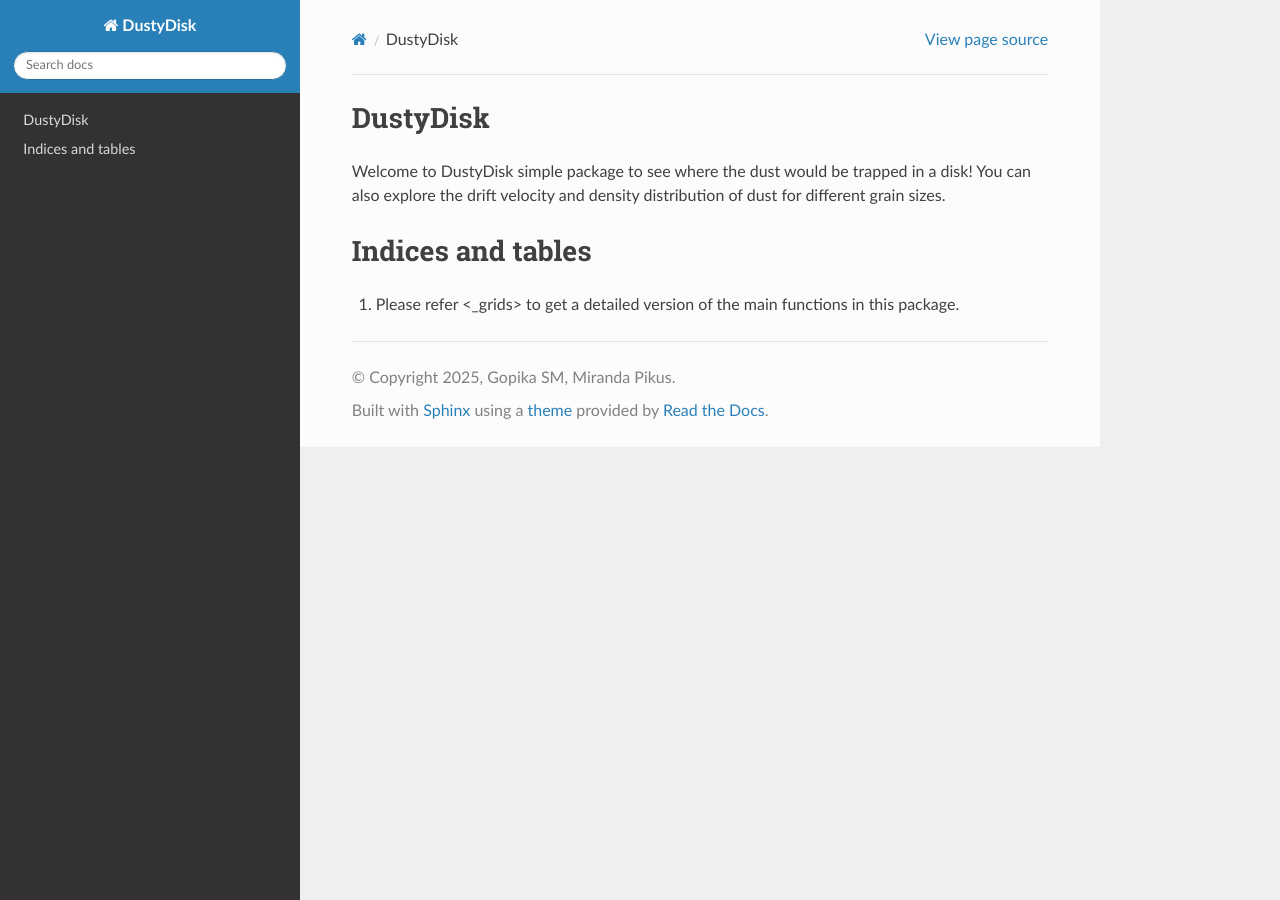
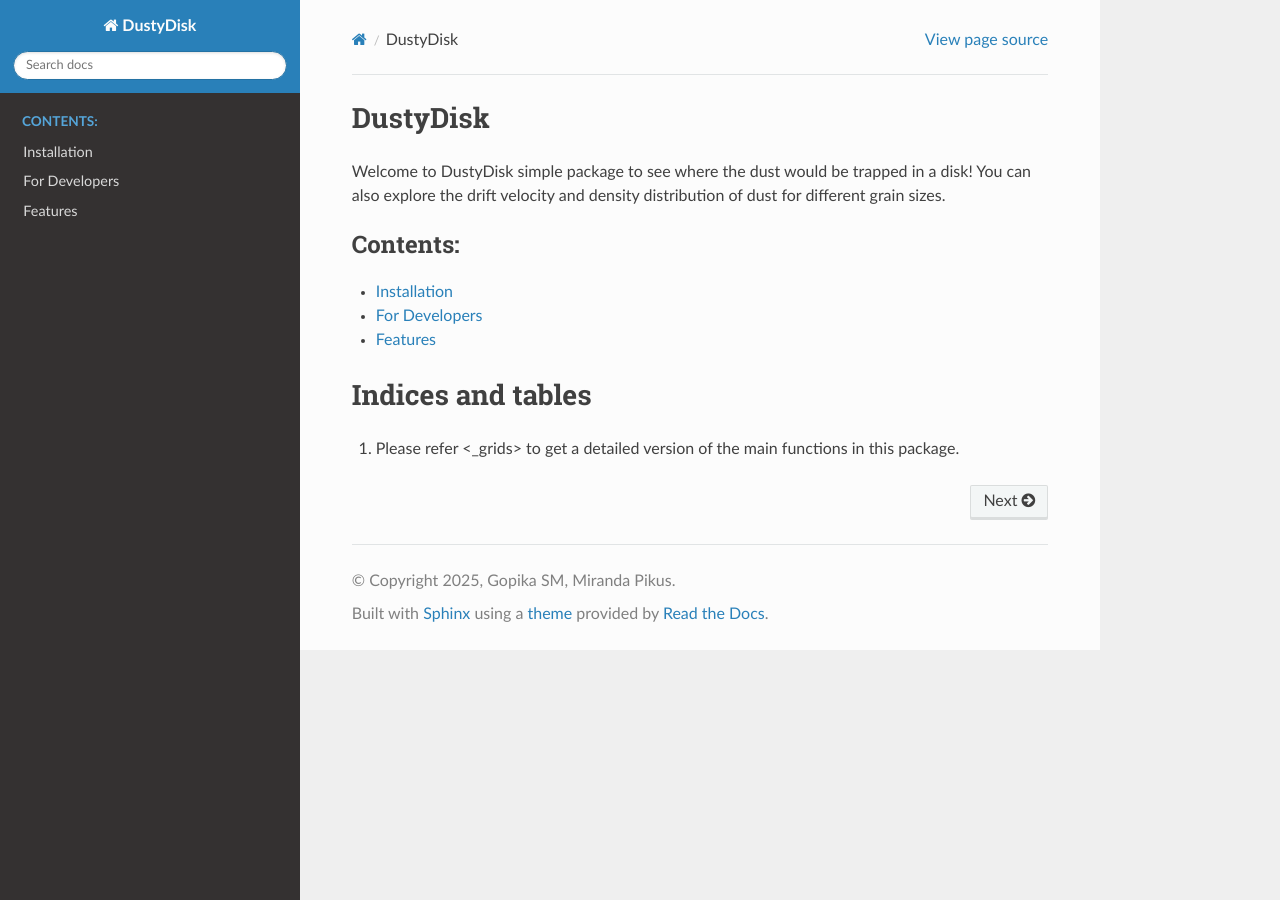
Before and after one commit to miranda-pikus/DustyDisk, a Sphinx documentation site: the page built from docs/index.rst, in a window 1280 px wide. Built offline with Sphinx 7.4.7 and the Read the Docs theme 3.1.0, drawn with Linux system fonts in a browser that asks for light colours.

Commit message:
changed all the .rst files

```diff
--- a/docs/index.rst
+++ b/docs/index.rst
@@ -10,8 +10,8 @@ Welcome to DustyDisk simple package to see where the dust would be trapped in a
 density distribution of dust for different grain sizes.
 
 .. toctree::
-   :maxdepth: 4
-   :caption:
+   :maxdepth: 2
+   :caption: Contents:
 
    installation
    grid
--- a/docs/installation.rst
+++ b/docs/installation.rst
@@ -1,7 +1,7 @@
 .. _installation:
 
 Installation
-=============
++++++++++++++
 
 This package can be installed as below, irrespective of the operating system.
 
```
